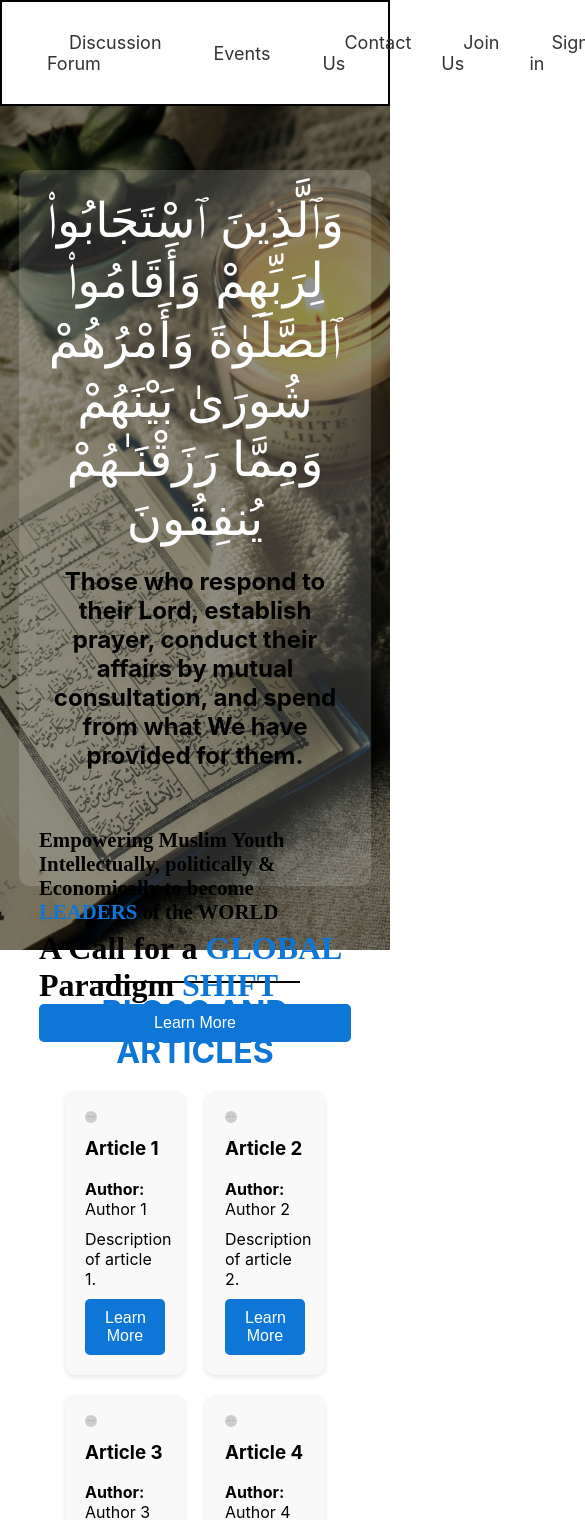
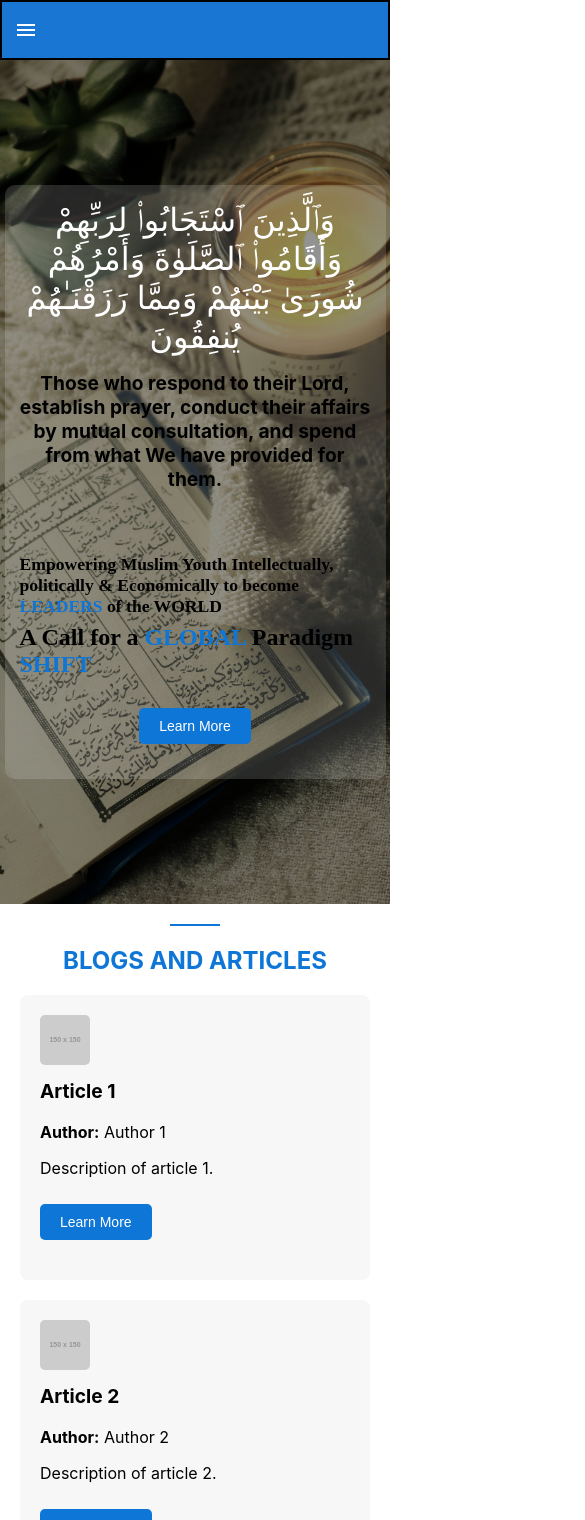
Before and after one commit to ramishj/GreenCompanyBlogs, a React (Create React App) app: page / in a window 390 px wide. Shown: the top 1520 px of the page, 585 px wide, since content can reach past the window. Built offline with nearby package versions, Linux system fonts and the light colour scheme.

Commit message:
Mobile Version

```diff
--- a/package.json
+++ b/package.json
@@ -3,6 +3,10 @@
   "version": "0.1.0",
   "private": true,
   "dependencies": {
+    "@emotion/react": "^11.11.4",
+    "@emotion/styled": "^11.11.5",
+    "@mui/icons-material": "^5.15.18",
+    "@mui/material": "^5.15.18",
     "@testing-library/jest-dom": "^5.17.0",
     "@testing-library/react": "^13.4.0",
     "@testing-library/user-event": "^13.5.0",
@@ -10,6 +14,7 @@
     "@types/node": "^16.18.97",
     "@types/react": "^18.3.3",
     "@types/react-dom": "^18.3.0",
+    "hamburger-react": "^2.5.1",
     "react": "^18.3.1",
     "react-dom": "^18.3.1",
     "react-router-dom": "^6.23.1",
--- a/src/components/BlogsAndArticles.css
+++ b/src/components/BlogsAndArticles.css
@@ -1,97 +1,80 @@
-/* src/BlogsAndArticles.css */
-html, body, #root {
-    height: 100%;
-    margin: 0;
-  }
-
-  .App {
-    height: 100%;
-    display: flex;
-    justify-content: center;
-    align-items: center;
-  }
-
+/* Default styles */
 .blogs-and-articles {
-    height: 100%;
-    width: 100%;
   padding: 20px;
-    box-sizing: border-box;
-    display: flex;
-    flex-direction: column;
-    justify-content: flex-start; /* Align content at the top */
-    align-items: center;
 }
 
 .header {
-    width: 100%;
   text-align: center;
-    margin-bottom: 20px;
-    box-sizing: border-box;
 }
 
 .header .underline {
-    width: 60%;
+  width: 50px;
   height: 2px;
-    background-color: black;
-    margin: 3% auto; /* Center the underline */
-    margin-bottom: 3%;
+  background-color: #0d76d7;
+  margin: 0 auto 20px auto;
 }
 
-  .header h2 {
-    margin: 0;
-    font-size: 2em;
+.header .blue-text {
+  font-size: 1.5em;
+  color: #0d76d7;
 }
 
 .articles {
   display: flex;
   flex-wrap: wrap;
+  justify-content: space-between;
   gap: 20px;
-    justify-content: center;
-    width: 80%;
-
-
 }
 
 .article {
-    background-color: #f9f9f9;
+  width: 90%;
+  background-color: #f7f7f7;
   padding: 20px;
-    border-radius: 10px;
-    box-shadow: 0 2px 4px rgba(0, 0, 0, 0.1);
-    width: calc(50% - 20px);
-    box-sizing: border-box;
-    text-align: left; /* Align content to the left */
+  border-radius: 8px;
 }
 
 .article img {
-    width: 15%; /* Make the image fill the container */
-    border-radius: 8px; /* Add some border radius */
-    margin-bottom: 10px; /* Add some space below the image */
-
+  width: 100%;
+  max-width: 50px; /* Set maximum width for the image */
+  border-radius: 5px;
 }
 
 .article h3 {
-    margin-top: 0;
+  font-size: 1.2em;
+  margin-top: 10px;
 }
 
 .article p {
-    margin: 10px 0;
+  font-size: 1em;
+  margin-top: 5px;
 }
 
 .learn-more-btn {
-    margin-top: auto; /* Automatically adjust margin to push the button to the bottom */
-    margin-bottom: 0; /* Remove margin from the bottom */
-    padding: 10px 20px;
-    background-color: #0d76d7; /* Blue background color */
+  background-color: #0d76d7;
   color: white;
   border: none;
+  padding: 10px 20px;
   border-radius: 5px;
-    font-size: 16px;
   cursor: pointer;
-    transition: background-color 0.3s;
-    display: block; /* Ensure button takes full width */
-    width: 100%; /* Ensure button takes full width */
+  margin-top: 10px;
 }
 
-  .learn-more-btn:hover {
-    background-color: #095c99; /* Darker shade of blue on hover */
+/* Desktop styles */
+@media (min-width: 769px) {
+  .article {
+    width: 48%; /* Two articles in a row on desktop */
+    display: flex;
+    flex-direction: column;
+    align-items: flex-start; /* Align items to the start (left) */
   }
+
+  .article img {
+    max-width: 30%; /* Adjust maximum width for desktop */
+    margin-bottom: 10px; /* Add margin to separate image from text */
+  }
+
+  .article h3,
+  .article p {
+    text-align: left; /* Align text content to the left */
+  }
+}
--- a/src/components/BlogsAndArticles.tsx
+++ b/src/components/BlogsAndArticles.tsx
@@ -1,4 +1,3 @@
-// src/BlogsAndArticles.js
 import React from 'react';
 import './BlogsAndArticles.css';
 
--- a/src/components/navbar.css
+++ b/src/components/navbar.css
@@ -3,7 +3,7 @@
   border: 2px solid #000; /* Black border */
   display: flex;
   justify-content: center;
-    padding: 30px 0; /* Increased padding for top and bottom */
+  padding: 20px 0; /* Adjusted padding for top and bottom */
 }
 
 .navbar-list {
@@ -15,15 +15,15 @@
 }
 
 .navbar-item {
-    margin: 0 15px; /* Increased margin */
+  margin: 0 10px; /* Adjusted margin */
 }
 
 .navbar-item a {
   color: #333; /* Link color */
   text-decoration: none;
-    font-size: 18px; /* Increased font size */
+  font-size: 16px; /* Adjusted font size */
   transition: color 0.3s; /* Smooth transition for color change */
-    padding: 10px 20px; /* Added padding around text */
+  padding: 8px 16px; /* Adjusted padding around text */
   border: 2px solid transparent; /* Transparent border initially */
   border-radius: 20px; /* Border radius */
 }
@@ -33,3 +33,15 @@
   color: white; /* Text color on hover */
   border-color: #333; /* Border color on hover */
 }
+
+/* Media query for smaller screens */
+@media (max-width: 768px) {
+  .navbar-item {
+    margin: 0 5px; /* Further reduced margin */
+  }
+
+  .navbar-item a {
+    font-size: 14px; /* Further reduced font size */
+    padding: 6px 12px; /* Further reduced padding */
+  }
+}
--- a/src/components/navbar.tsx
+++ b/src/components/navbar.tsx
@@ -1,7 +1,71 @@
-import React from 'react';
-import './navbar.css'; // Import your CSS file
+import React from "react";
+import { useMediaQuery } from "@mui/material";
+import AppBar from "@mui/material/AppBar";
+import Toolbar from "@mui/material/Toolbar";
+import Typography from "@mui/material/Typography";
+import IconButton from "@mui/material/IconButton";
+import MenuIcon from "@mui/icons-material/Menu";
+import Drawer from "@mui/material/Drawer";
+import List from "@mui/material/List";
+import ListItemButton from "@mui/material/ListItemButton";
+import ListItemText from "@mui/material/ListItemText";
+import CloseIcon from "@mui/icons-material/Close";
+import "./navbar.css"; // Import your CSS file
 
 const Navbar: React.FC = () => {
+  const isMobile = useMediaQuery("(max-width:768px)"); // Set mobile breakpoint as 576px
+  const [open, setOpen] = React.useState(false);
+
+  const toggleDrawer = (isOpen: boolean) => (event: React.KeyboardEvent | React.MouseEvent) => {
+    if (
+      event.type === "keydown" &&
+      ((event as React.KeyboardEvent).key === "Tab" || (event as React.KeyboardEvent).key === "Shift")
+    ) {
+      return;
+    }
+    setOpen(isOpen);
+  };
+
+  if (isMobile) {
+    return (
+      <AppBar sx={{position:"static",border: "2px solid #000"}}>
+        <Toolbar>
+
+          <IconButton edge="start" color="inherit" aria-label="open drawer" onClick={toggleDrawer(true)}>
+            <MenuIcon />
+          </IconButton>
+          <Drawer anchor="right" open={open} onClose={toggleDrawer(false)}>
+            <List>
+              <ListItemButton>
+                <ListItemText primary="Home" />
+              </ListItemButton>
+              <ListItemButton>
+                <ListItemText primary="Blogs" />
+              </ListItemButton>
+              <ListItemButton>
+                <ListItemText primary="Discussion Forum" />
+              </ListItemButton>
+              <ListItemButton>
+                <ListItemText primary="Events" />
+              </ListItemButton>
+              <ListItemButton>
+                <ListItemText primary="Contact Us" />
+              </ListItemButton>
+              <ListItemButton>
+                <ListItemText primary="Join Us" />
+              </ListItemButton>
+              <ListItemButton>
+                <ListItemText primary="Sign In" />
+              </ListItemButton>
+            </List>
+            <IconButton sx={{ position: "absolute", top: "10px", right: "10px" }} onClick={toggleDrawer(false)}>
+              <CloseIcon />
+            </IconButton>
+          </Drawer>
+        </Toolbar>
+      </AppBar>
+    );
+  } else {
     return (
       <nav className="navbar">
         <ul className="navbar-list">
@@ -15,6 +79,7 @@ const Navbar: React.FC = () => {
         </ul>
       </nav>
     );
+  }
 };
 
 export default Navbar;
--- a/src/pages/HomePage.css
+++ b/src/pages/HomePage.css
@@ -1,14 +1,14 @@
+/* Common styles for both desktop and mobile */
 .homepage {
-  background-image: url('../assets/Quran_BG.jpg'); /* Background image for the box */
+  background-image: url('../assets/Quran_BG.jpg');
   background-size: cover;
   background-position: center;
   height: 100vh;
   display: flex;
   justify-content: center;
   align-items: center;
-
-  position: relative; /* Needed for the pseudo-element */
-  z-index: 1; /* Ensure it's above the pseudo-element */
+  position: relative;
+  z-index: 1;
 }
 
 .homepage::before {
@@ -18,44 +18,34 @@
   left: 0;
   width: 100%;
   height: 100%;
-  background: rgba(0, 0, 0, 0.5); /* Optional: Add a dark overlay for better readability */
-  z-index: -1; /* Ensure it's below the content */
+  background: rgba(0, 0, 0, 0.5);
+  z-index: -1;
 }
 
 .content-box {
-  background-color: rgba(255, 255, 255, 0.15); /* Semi-transparent white background */
-
-  width: 80%; /* 80% width of the viewport */
-  max-width: 80%; /* Maximum width for the box */
+  background-color: rgba(255, 255, 255, 0.15);
+  width: 80%;
+  max-width: 80%;
   padding: 20px;
-  height: 80%;
   border-radius: 10px;
   text-align: center;
   display: flex;
   flex-direction: column;
-  justify-content: flex-start; /* Align content at the top */
+  justify-content: flex-start;
   align-items: center;
-  z-index: 2; /* Ensure content box is above the background */
+  z-index: 2;
 }
 
 .content-box .ayah {
-  font-size: 3em; /* Larger font size for Ayah */
-  color: #ffffff; /* White text color */
-  margin-bottom: 20px; /* Add some space between Ayah and translation */
+  font-size: 3em;
+  color: #ffffff;
+  margin-bottom: 20px;
 }
 
 .content-box .translation {
-  font-size: 1.5em; /* Font size for translation */
-  color: #000000; /* Black text color */
-  font-weight: bold; /* Make translation very bold */
-}
-
-.content-ayah {
-  padding: 5% 0 0 0;
-  display: flex;
-  flex-direction: column;
-  justify-content: center;
-  align-items: center;
+  font-size: 1.5em;
+  color: #000000;
+  font-weight: bold;
 }
 
 .mission-statement {
@@ -66,7 +56,7 @@
   margin-top: 20px;
   font-size: 1.3em;
   font-family: "Montserrat";
-  font-weight: bold; /* Make the text bold */
+  font-weight: bold;
 }
 
 .mission-statement2 {
@@ -74,7 +64,8 @@
   text-align: left;
   font-size: 2em;
   font-family: "Phetsarath";
-  font-weight: bold; /* Make the text bold */
+  font-weight: bold;
+  margin-bottom: 20px; /* Add margin bottom for space */
 }
 
 .blue-text {
@@ -82,8 +73,8 @@
 }
 
 .learn-more-btn {
-  margin-top: auto; /* Automatically adjust margin to push the button to the bottom */
-  margin-bottom: 20px; /* Add some extra margin to create spacing between the button and the content */
+  margin-top: auto;
+  margin-bottom: 20px;
   padding: 10px 20px;
   background-color: blue;
   color: white;
@@ -99,3 +90,34 @@
   color: black;
   border-color: #000000;
 }
+
+/* Media query for tablets and smaller screens */
+@media (max-width: 768px) {
+  .content-box {
+    width: 90%; /* Adjust width for smaller screens */
+    max-width: 90%;
+    padding: 15px; /* Adjust padding */
+  }
+
+  .content-box .ayah {
+    font-size: 2em; /* Decrease font size for Ayah */
+    margin-bottom: 15px;
+  }
+
+  .content-box .translation {
+    font-size: 1.2em; /* Decrease font size for translation */
+  }
+
+  .mission-statement {
+    font-size: 1.1em; /* Decrease font size for mission statement */
+  }
+
+  .mission-statement2 {
+    font-size: 1.5em; /* Decrease font size for second mission statement */
+  }
+
+  .learn-more-btn {
+    padding: 8px 16px; /* Adjust button padding */
+    font-size: 14px; /* Decrease button font size */
+  }
+}
```
Also changed, not shown: src/components/MissionComponent.css (+36 -7 lines), src/components/MissionComponent.tsx (+4 -3 lines), 1 other file (tests, documents, lock files or other folders). Lines whose indentation alone changed are shown as unchanged.
